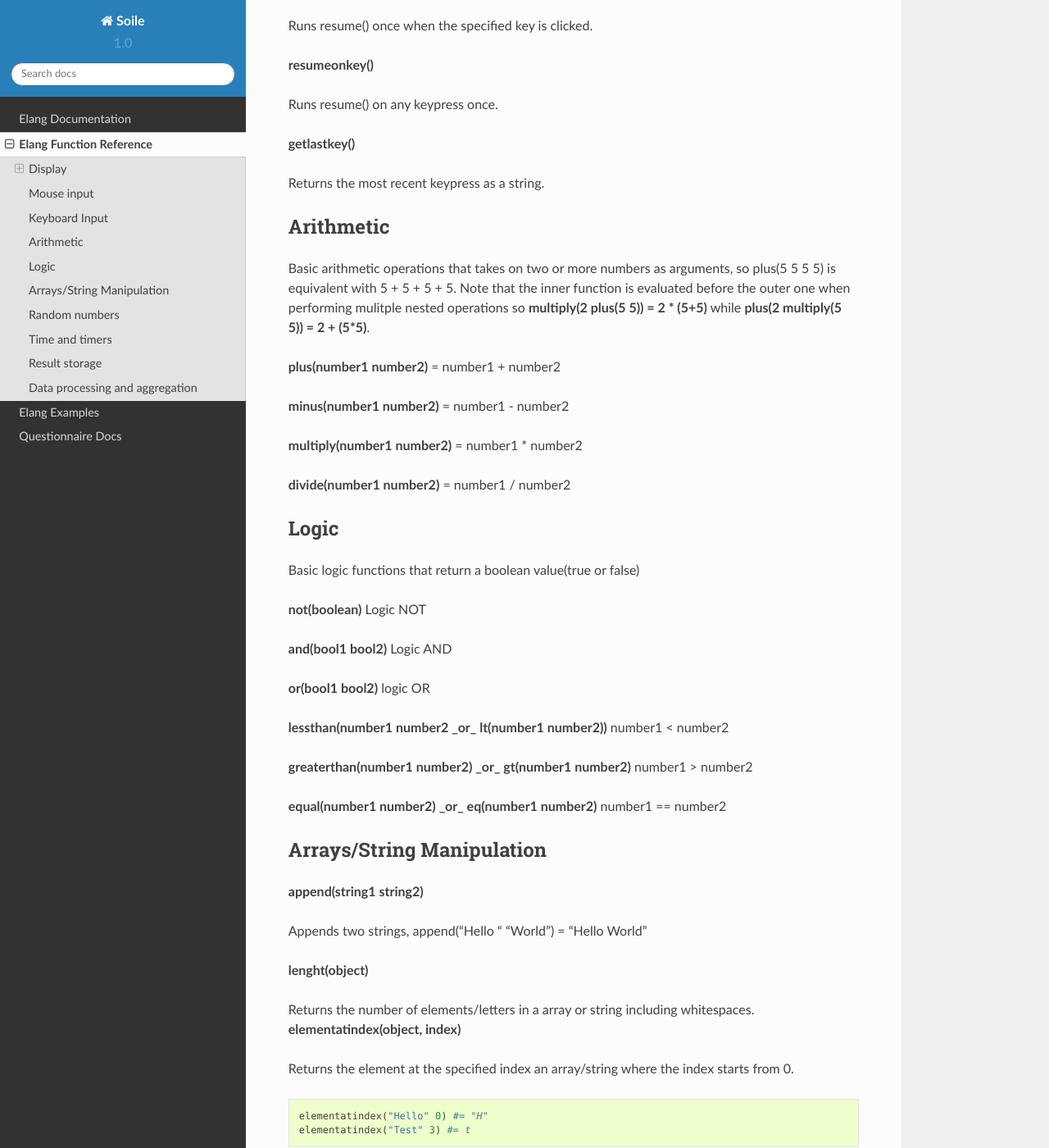
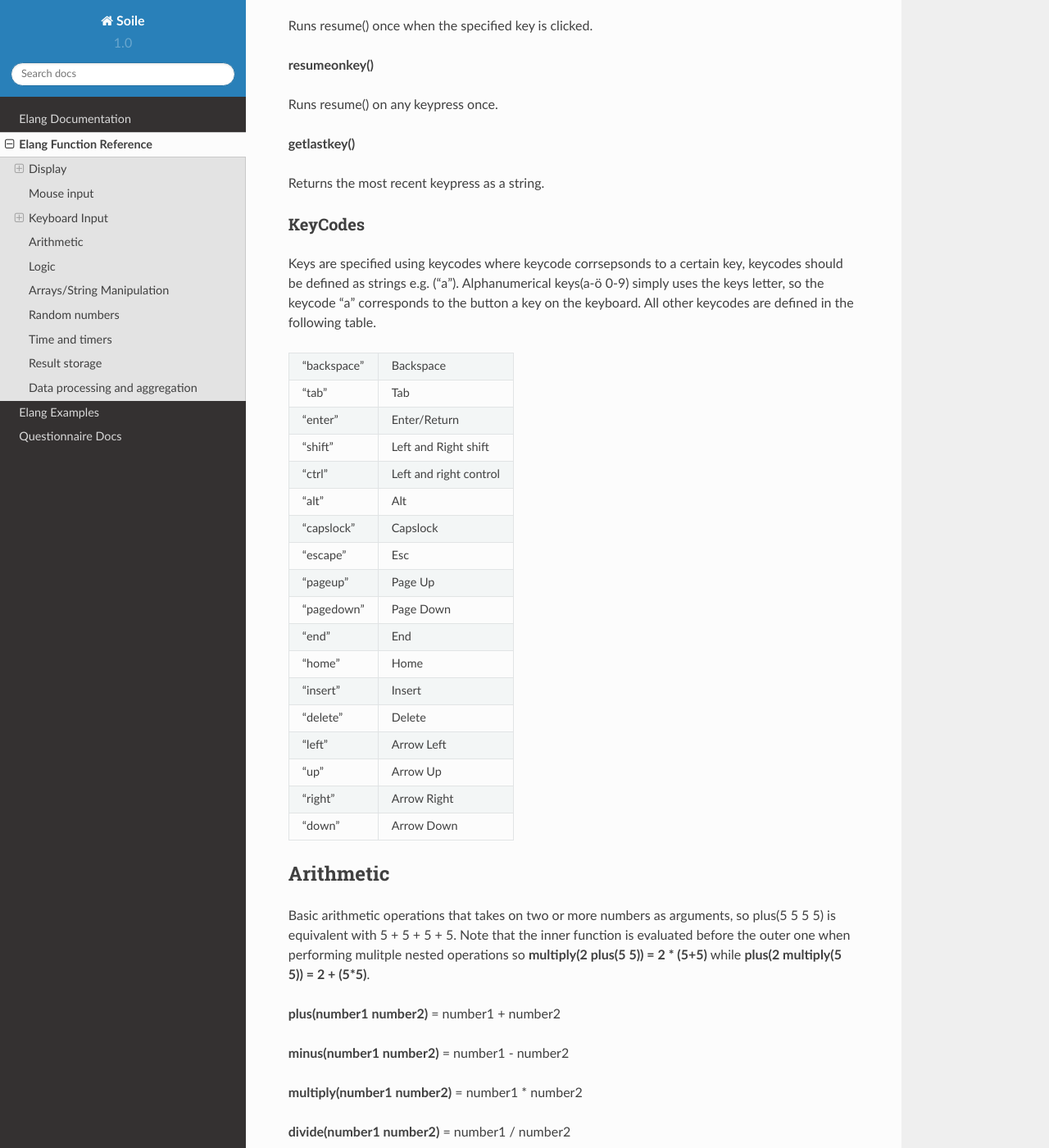
Before and after one commit to Abo-Soile/SOILE-Backend, a Sphinx documentation site: the page built from docs/functions.rst, in a window 1280 px wide and 1400 px high, scrolled down 2179 px. Shown: the whole window at 82% size. Built offline with Sphinx 7.4.7 and the Read the Docs theme 2.0.0, drawn with Linux system fonts in a browser that asks for light colours.

Commit message:
More documentation.

```diff
--- a/docs/functions.rst
+++ b/docs/functions.rst
@@ -101,6 +101,48 @@ Runs resume() on any keypress once.
 **getlastkey()**
 
 Returns the most recent keypress as a string.
+
+KeyCodes
+========
+Keys are specified using keycodes where keycode corrsepsonds to a certain key, keycodes should be defined as strings e.g. ("a"). Alphanumerical keys(a-ö 0-9) simply uses the keys letter, so the keycode "a" corresponds to the button a key on the keyboard. All other keycodes are defined in the following table.
+
++-----------+------------------------+
+|"backspace"| Backspace              |
++-----------+------------------------+
+| "tab"     |  Tab                   |
++-----------+------------------------+
+| "enter"   |  Enter/Return          |
++-----------+------------------------+
+| "shift"   |  Left and Right shift  |
++-----------+------------------------+
+| "ctrl"    |  Left and right control|
++-----------+------------------------+
+| "alt"     |  Alt                   |
++-----------+------------------------+
+| "capslock"|  Capslock              |
++-----------+------------------------+
+| "escape"  |  Esc                   |
++-----------+------------------------+
+| "pageup"  |  Page Up               |
++-----------+------------------------+
+| "pagedown"|  Page Down             |
++-----------+------------------------+
+| "end"     |  End                   |
++-----------+------------------------+
+| "home"    |  Home                  |
++-----------+------------------------+
+| "insert"  |  Insert                |
++-----------+------------------------+
+| "delete"  |  Delete                |
++-----------+------------------------+
+| "left"    |  Arrow Left            |
++-----------+------------------------+
+| "up"      |  Arrow Up              |
++-----------+------------------------+
+| "right"   |  Arrow Right           |
++-----------+------------------------+
+| "down"    |  Arrow Down            |
++-----------+------------------------+
 
 ##########
 Arithmetic
```
Also changed, not shown: docs/elang.rst (+36 -7 lines).
